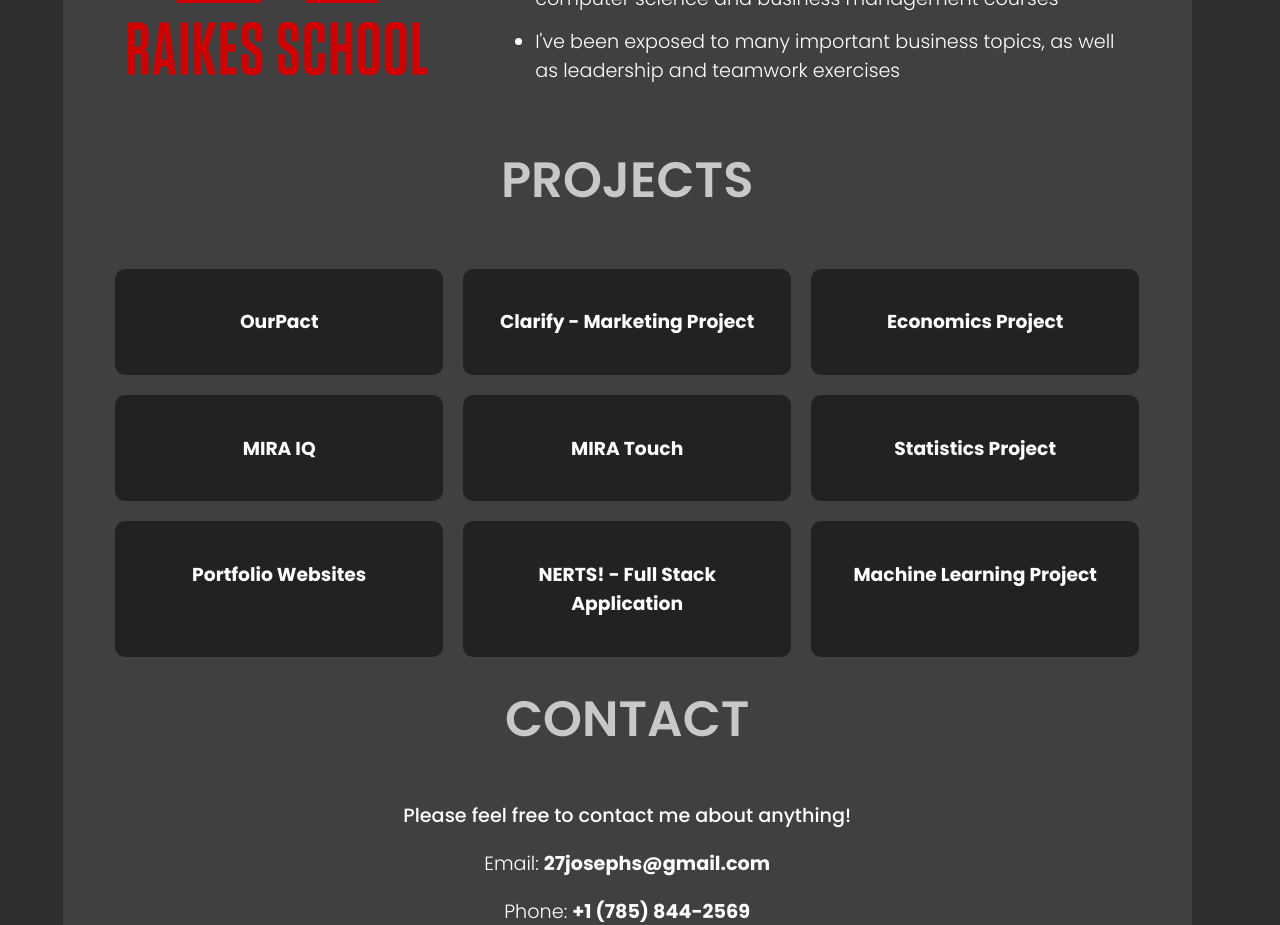
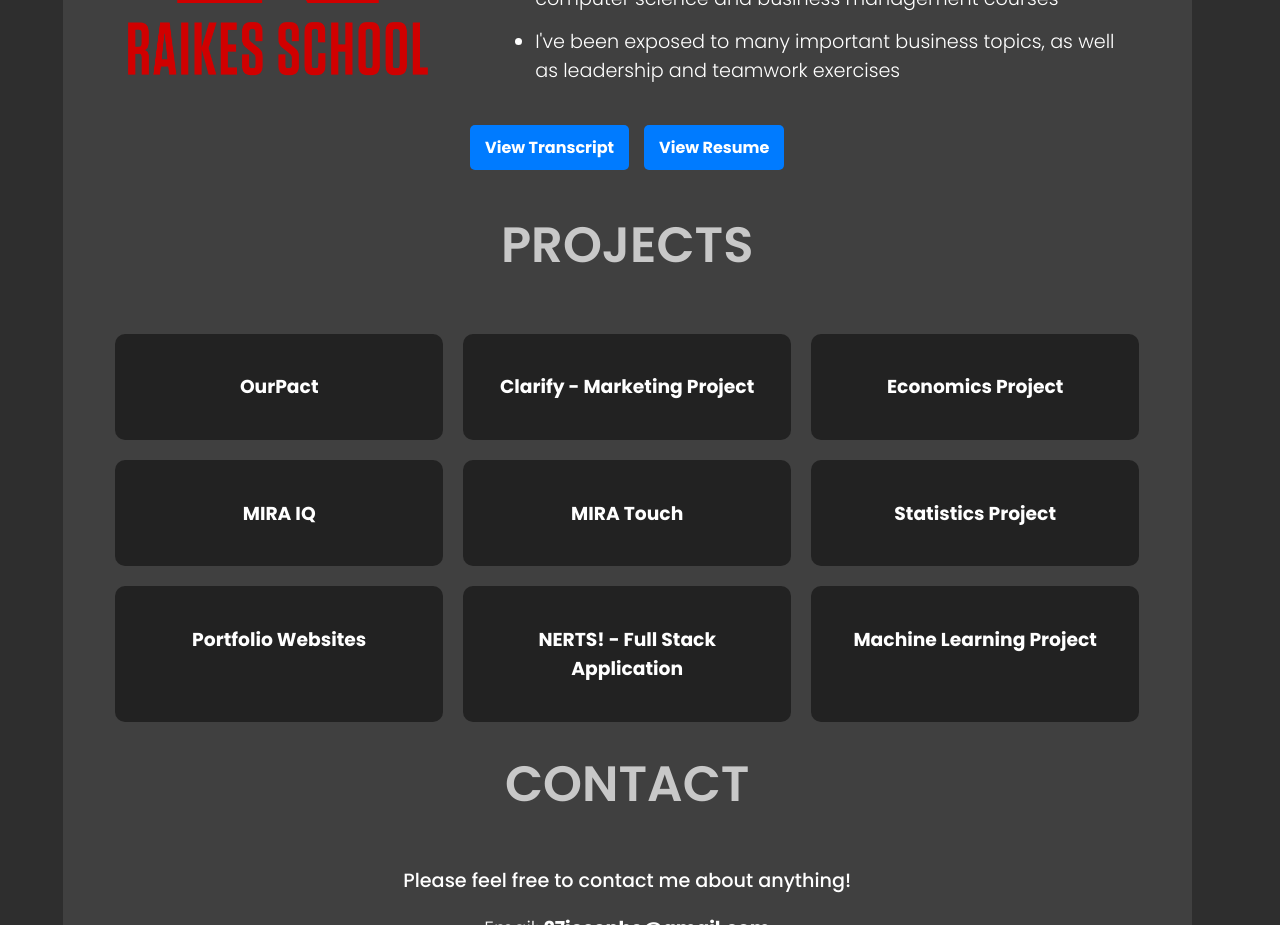
Before and after one commit to joeyShea/joeyShea.github.io, a React (Vite) app in the folder frontend/: page / in a window 1280 px wide. Shown: the part 1660-2585 px from the top of the page. Built offline with nearby package versions, Linux system fonts and the light colour scheme.

Commit message:
Added transcript and resume

```diff
--- a/frontend/src/components/Education/index.css
+++ b/frontend/src/components/Education/index.css
@@ -31,3 +31,24 @@
         text-align: center;
     }
 }
+
+.download-buttons {
+    margin-top: 20px;
+    display: flex;
+    gap: 15px;
+    justify-content: center;
+}
+
+.download-btn {
+    padding: 10px 15px;
+    background-color: #007bff;
+    color: white;
+    text-decoration: none;
+    font-weight: bold;
+    border-radius: 5px;
+    transition: background-color 0.3s ease;
+}
+
+.download-btn:hover {
+    background-color: #0056b3;
+}
--- a/frontend/src/components/Education/index.tsx
+++ b/frontend/src/components/Education/index.tsx
@@ -18,6 +18,12 @@ const Education = () => {
                     </ul>
                 </div>
             </div>
+
+            {/* Download Buttons */}
+            <div className="download-buttons">
+            <a href="/documents/js_transcript.pdf" target="_blank" className="download-btn">View Transcript</a>
+            <a href="/documents/js_resume.pdf" target="_blank" className="download-btn">View Resume</a>
+            </div>
         </div>
     </>
     )
```
Also changed, not shown: 2 other files (tests, documents, lock files or other folders).
